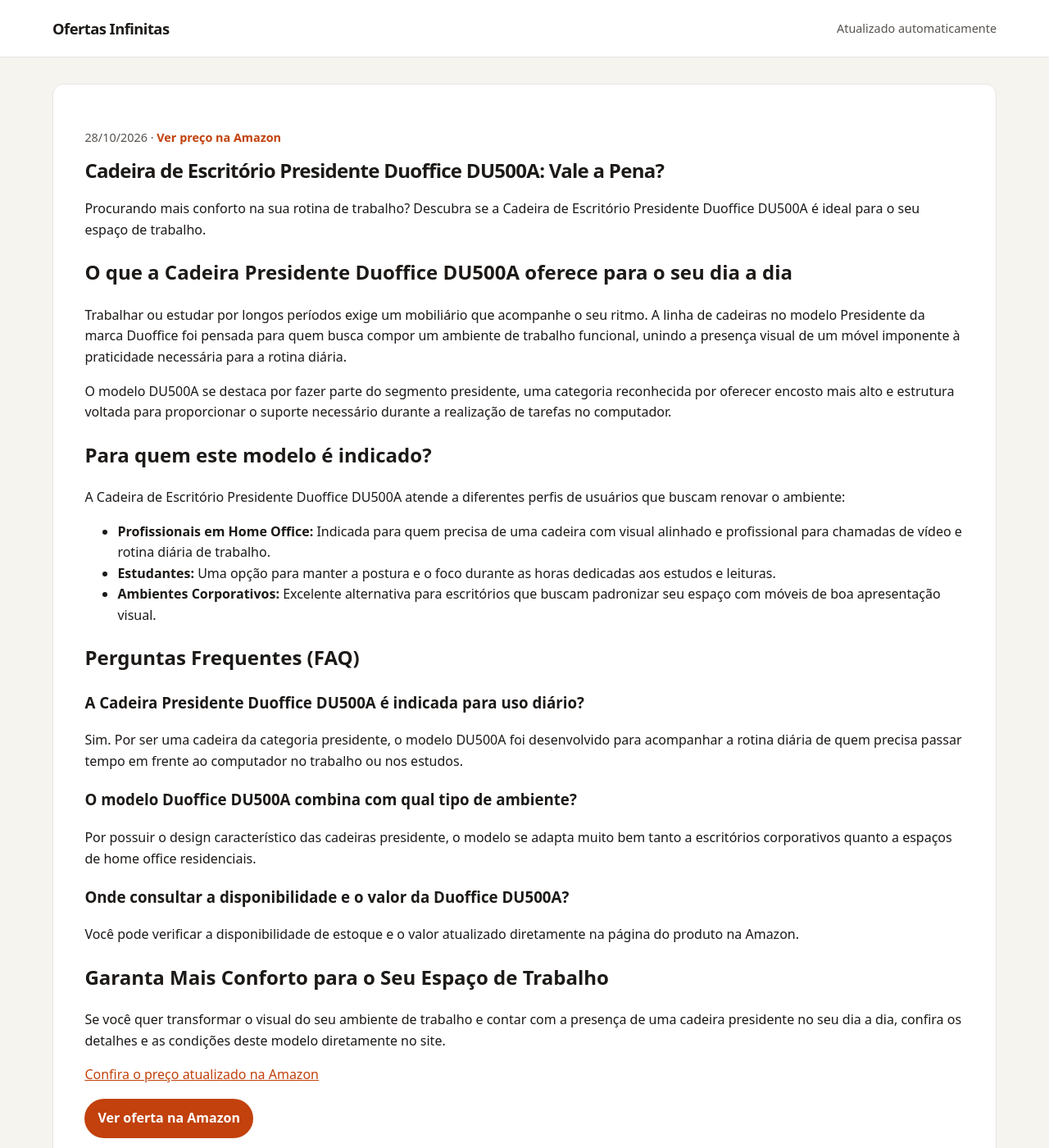
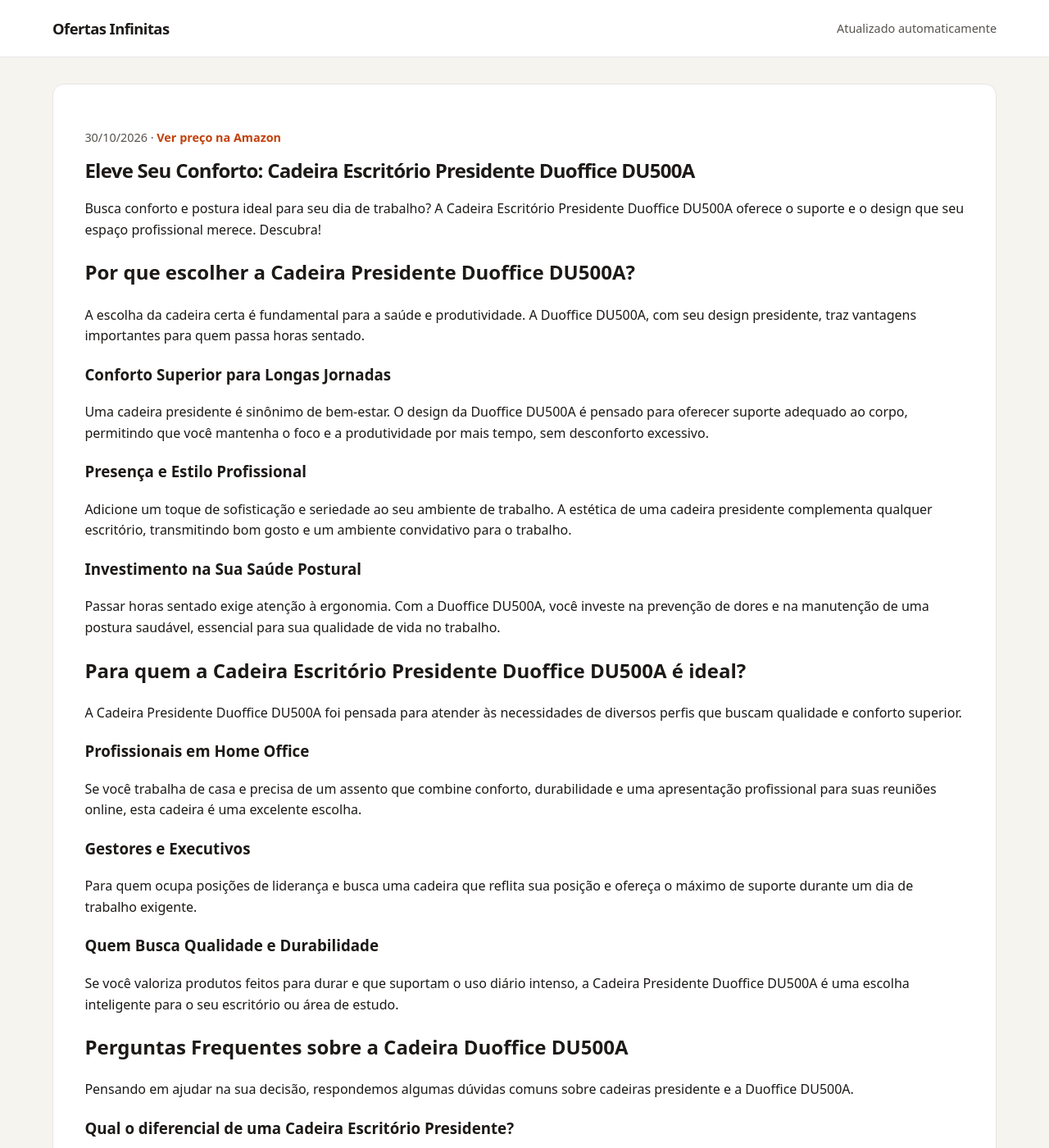
Before and after one commit to Monuver/afiliado, a Jekyll site: the page built from _posts/2026-08-19-cadeira-escritorio-presidente-duoffice-du500a-b09vnbcfdj.md, in a window 1280 px wide and 1400 px high. Shown: the whole window at 82% size. Built offline with Jekyll 4.4.1, drawn with Linux system fonts in a browser that asks for light colours; some of the changed text lies outside the part shown.

```diff
--- a/_posts/2026-08-19-cadeira-escritorio-presidente-duoffice-du500a-b09vnbcfdj.md
+++ b/_posts/2026-08-19-cadeira-escritorio-presidente-duoffice-du500a-b09vnbcfdj.md
@@ -1,8 +1,8 @@
 ---
 layout: post
-title: 'Cadeira de Escritório Presidente Duoffice DU500A: Vale a Pena?'
-description: Procurando mais conforto na sua rotina de trabalho? Descubra se a Cadeira de Escritório Presidente Duoffice DU500A é ideal para o seu espaço de trabalho.
-date: 2026-10-28 11:55:12 -0300
+title: 'Eleve Seu Conforto: Cadeira Escritório Presidente Duoffice DU500A'
+description: Busca conforto e postura ideal para seu dia de trabalho? A Cadeira Escritório Presidente Duoffice DU500A oferece o suporte e o design que seu espaço...
+date: 2026-10-30 11:53:49 -0300
 categories:
 - ofertas
 image: ''
@@ -10,37 +10,60 @@ preco: Ver preço na Amazon
 affiliate_url: https://amzn.to/4xiBzBl
 ---
 
-# Cadeira de Escritório Presidente Duoffice DU500A: Vale a Pena?
+# Eleve Seu Conforto: Cadeira Escritório Presidente Duoffice DU500A
 
-Procurando mais conforto na sua rotina de trabalho? Descubra se a Cadeira de Escritório Presidente Duoffice DU500A é ideal para o seu espaço de trabalho.
+Busca conforto e postura ideal para seu dia de trabalho? A Cadeira Escritório Presidente Duoffice DU500A oferece o suporte e o design que seu espaço profissional merece. Descubra!
 
-## O que a Cadeira Presidente Duoffice DU500A oferece para o seu dia a dia
+## Por que escolher a Cadeira Presidente Duoffice DU500A?
 
-Trabalhar ou estudar por longos períodos exige um mobiliário que acompanhe o seu ritmo. A linha de cadeiras no modelo Presidente da marca Duoffice foi pensada para quem busca compor um ambiente de trabalho funcional, unindo a presença visual de um móvel imponente à praticidade necessária para a rotina diária.
+A escolha da cadeira certa é fundamental para a saúde e produtividade. A Duoffice DU500A, com seu design presidente, traz vantagens importantes para quem passa horas sentado.
 
-O modelo DU500A se destaca por fazer parte do segmento presidente, uma categoria reconhecida por oferecer encosto mais alto e estrutura voltada para proporcionar o suporte necessário durante a realização de tarefas no computador.
+### Conforto Superior para Longas Jornadas
 
-## Para quem este modelo é indicado?
+Uma cadeira presidente é sinônimo de bem-estar. O design da Duoffice DU500A é pensado para oferecer suporte adequado ao corpo, permitindo que você mantenha o foco e a produtividade por mais tempo, sem desconforto excessivo.
 
-A Cadeira de Escritório Presidente Duoffice DU500A atende a diferentes perfis de usuários que buscam renovar o ambiente:
+### Presença e Estilo Profissional
 
-- **Profissionais em Home Office:** Indicada para quem precisa de uma cadeira com visual alinhado e profissional para chamadas de vídeo e rotina diária de trabalho.
-- **Estudantes:** Uma opção para manter a postura e o foco durante as horas dedicadas aos estudos e leituras.
-- **Ambientes Corporativos:** Excelente alternativa para escritórios que buscam padronizar seu espaço com móveis de boa apresentação visual.
+Adicione um toque de sofisticação e seriedade ao seu ambiente de trabalho. A estética de uma cadeira presidente complementa qualquer escritório, transmitindo bom gosto e um ambiente convidativo para o trabalho.
 
-## Perguntas Frequentes (FAQ)
+### Investimento na Sua Saúde Postural
 
-### A Cadeira Presidente Duoffice DU500A é indicada para uso diário?
-Sim. Por ser uma cadeira da categoria presidente, o modelo DU500A foi desenvolvido para acompanhar a rotina diária de quem precisa passar tempo em frente ao computador no trabalho ou nos estudos.
+Passar horas sentado exige atenção à ergonomia. Com a Duoffice DU500A, você investe na prevenção de dores e na manutenção de uma postura saudável, essencial para sua qualidade de vida no trabalho.
 
-### O modelo Duoffice DU500A combina com qual tipo de ambiente?
-Por possuir o design característico das cadeiras presidente, o modelo se adapta muito bem tanto a escritórios corporativos quanto a espaços de home office residenciais.
+## Para quem a Cadeira Escritório Presidente Duoffice DU500A é ideal?
 
-### Onde consultar a disponibilidade e o valor da Duoffice DU500A?
-Você pode verificar a disponibilidade de estoque e o valor atualizado diretamente na página do produto na Amazon.
+A Cadeira Presidente Duoffice DU500A foi pensada para atender às necessidades de diversos perfis que buscam qualidade e conforto superior.
 
-## Garanta Mais Conforto para o Seu Espaço de Trabalho
+### Profissionais em Home Office
 
-Se você quer transformar o visual do seu ambiente de trabalho e contar com a presença de uma cadeira presidente no seu dia a dia, confira os detalhes e as condições deste modelo diretamente no site.
+Se você trabalha de casa e precisa de um assento que combine conforto, durabilidade e uma apresentação profissional para suas reuniões online, esta cadeira é uma excelente escolha.
+
+### Gestores e Executivos
+
+Para quem ocupa posições de liderança e busca uma cadeira que reflita sua posição e ofereça o máximo de suporte durante um dia de trabalho exigente.
+
+### Quem Busca Qualidade e Durabilidade
+
+Se você valoriza produtos feitos para durar e que suportam o uso diário intenso, a Cadeira Presidente Duoffice DU500A é uma escolha inteligente para o seu escritório ou área de estudo.
+
+## Perguntas Frequentes sobre a Cadeira Duoffice DU500A
+
+Pensando em ajudar na sua decisão, respondemos algumas dúvidas comuns sobre cadeiras presidente e a Duoffice DU500A.
+
+### Qual o diferencial de uma Cadeira Escritório Presidente?
+
+As cadeiras presidente são projetadas para oferecer máximo conforto e suporte, geralmente com encosto alto, design imponente e foco na ergonomia para longos períodos de uso, distinguindo-se pelo seu visual e pela sensação de bem-estar que proporcionam.
+
+### A Cadeira Duoffice DU500A é adequada para uso diário intenso?
+
+Sim, o conceito de uma cadeira presidente como a Duoffice DU500A é justamente o de proporcionar conforto e suporte ergonômico para quem passa várias horas sentado, visando a produtividade e o bem-estar ao longo do dia.
+
+### Como escolher a melhor cadeira para escritório?
+
+Priorize o conforto e a ergonomia. Considere o tempo que você passa sentado, o tipo de trabalho que realiza e o suporte que seu corpo necessita. Cadeiras como a Presidente Duoffice DU500A são um excelente ponto de partida para quem busca um investimento em qualidade de vida no trabalho.
+
+## Garanta Conforto e Produtividade para o Seu Dia a Dia
+
+Não deixe o desconforto atrapalhar sua rotina. Invista na Cadeira Escritório Presidente Duoffice DU500A e transforme seu espaço de trabalho.
 
 [Confira o preço atualizado na Amazon](https://amzn.to/4xiBzBl)
```
Also changed, not shown: _posts/2026-08-18-shampoo-clorexidina-dugs-caes-seborreia-anti-queda-500ml-b09l9qkmd1.md (+33 -23 lines), _posts/2026-08-19-flexiveis-cotonete-bastonetes-bellacotton-150unidades-b0cx9wkp1b.md (+22 -20 lines), _posts/2026-08-20-cafeteira-de-fogao-moka-italiana-expresso-aluminio-ate-6-xic-b08b79hyvc.md (+34 -22 lines).
